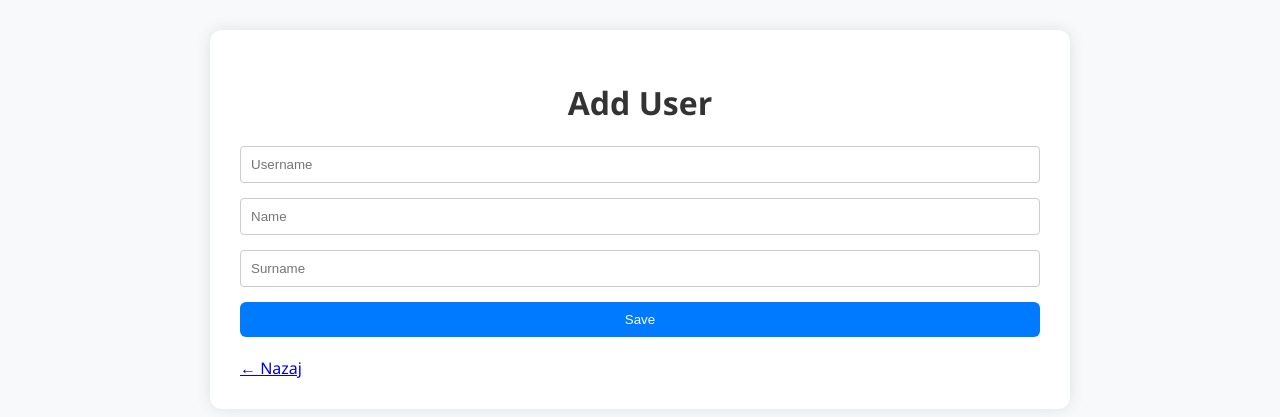
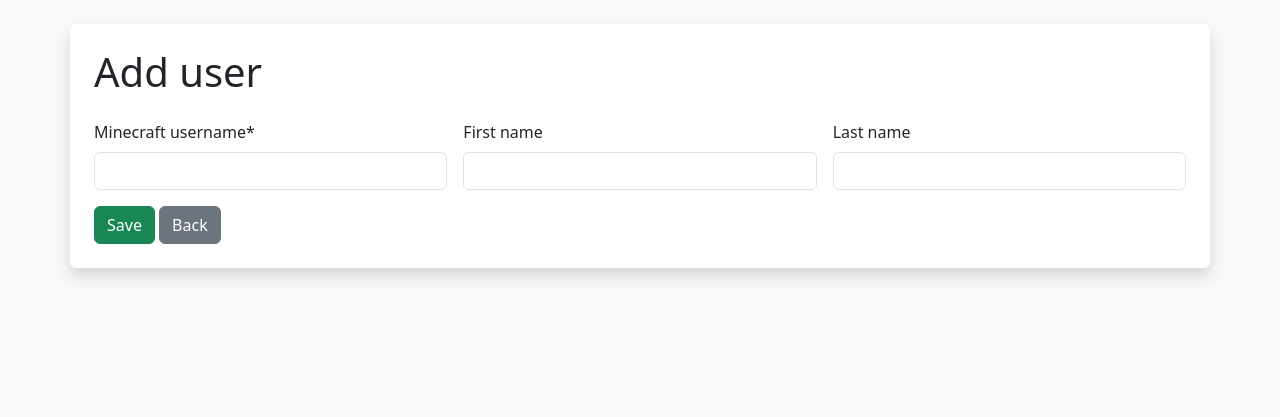
Before and after one commit to ALMAkojc525/minecraft-admin-site, a Flask app: page /add_user in a window 1280 px wide. Shown: the top 417 px of the page. Run offline with Flask 3, Linux system fonts and the light colour scheme.

Commit message:
Prenova strani

```diff
--- a/app.py
+++ b/app.py
@@ -1,12 +1,25 @@
 from flask import Flask, render_template, request, redirect, url_for
+import mysql.connector
 
 app = Flask(__name__)
 
-# Simulirana \"baza podatkov\"
-users = []
+DB_CONFIG = {
+    'host': 'minecraft2-db.ch6wiqkiysjy.eu-north-1.rds.amazonaws.com',
+    'user': 'admin',
+    'password': 'Sup3rSecret!',
+    'database': 'minecraft_admin'
+}
+
+def get_connection():
+    return mysql.connector.connect(**DB_CONFIG)
 
 @app.route('/')
 def index():
+    conn = get_connection()
+    cursor = conn.cursor(dictionary=True)
+    cursor.execute("SELECT * FROM users")
+    users = cursor.fetchall()
+    conn.close()
     return render_template('index.html', users=users)
 
 @app.route('/add_user', methods=['GET', 'POST'])
@@ -15,14 +28,24 @@
         username = request.form['username']
         name = request.form['name']
         surname = request.form['surname']
-        users.append({'username': username, 'name': name, 'surname': surname})
+        conn = get_connection()
+        cursor = conn.cursor()
+        cursor.execute(
+            "INSERT INTO users (username, name, surname) VALUES (%s, %s, %s)",
+            (username, name, surname)
+        )
+        conn.commit()
+        conn.close()
         return redirect(url_for('index'))
     return render_template('add_user.html')
 
 @app.route('/delete_user/<username>')
 def delete_user(username):
-    global users
-    users = [user for user in users if user['username'] != username]
+    conn = get_connection()
+    cursor = conn.cursor()
+    cursor.execute("DELETE FROM users WHERE username = %s", (username,))
+    conn.commit()
+    conn.close()
     return redirect(url_for('index'))
 
 if __name__ == '__main__':
--- a/templates/add_user.html
+++ b/templates/add_user.html
@@ -1,20 +1,23 @@
-<!doctype html>
-<html lang="en">
-<head>
-    <meta charset="UTF-8">
-    <title>Add User</title>
-    <link rel="stylesheet" href="{{ url_for('static', filename='style.css') }}">
-</head>
-<body>
-    <div class="container">
-        <h1>Add User</h1>
-        <form method="post" class="form-layout">
-            <input type="text" name="username" placeholder="Username" required>
-            <input type="text" name="name" placeholder="Name" required>
-            <input type="text" name="surname" placeholder="Surname" required>
-            <button type="submit" class="button">Save</button>
-        </form>
-        <a href="{{ url_for('index') }}">← Nazaj</a>
+{% extends "base.html" %}
+{% block title %}Add user{% endblock %}
+{% block content %}
+<h1 class="mb-4">Add user</h1>
+<form method="post">
+  <div class="row g-3">
+    <div class="col-12 col-md-4">
+      <label class="form-label">Minecraft username*</label>
+      <input class="form-control" name="username" required>
     </div>
-</body>
-</html>
+    <div class="col-12 col-md-4">
+      <label class="form-label">First name</label>
+      <input class="form-control" name="name">
+    </div>
+    <div class="col-12 col-md-4">
+      <label class="form-label">Last name</label>
+      <input class="form-control" name="surname">
+    </div>
+  </div>
+  <button class="btn btn-success mt-3">Save</button>
+  <a class="btn btn-secondary mt-3" href="{{ url_for('index') }}">Back</a>
+</form>
+{% endblock %}
--- /dev/null
+++ b/templates/base.html
@@ -0,0 +1,16 @@
+<!doctype html>
+<html lang="en">
+<head>
+  <meta charset="utf-8">
+  <title>{% block title %}Admin Center{% endblock %}</title>
+  <link href="https://cdn.jsdelivr.net/npm/bootstrap@5.3.3/dist/css/bootstrap.min.css" rel="stylesheet">
+</head>
+<body class="bg-light py-4">
+  <main class="container bg-white p-4 rounded shadow">
+    {% with m = get_flashed_messages() %}
+      {% if m %}<div class="alert alert-info">{{ m[0] }}</div>{% endif %}
+    {% endwith %}
+    {% block content %}{% endblock %}
+  </main>
+</body>
+</html>
```
Also changed, not shown: templates/index.html (+19 -34 lines).
